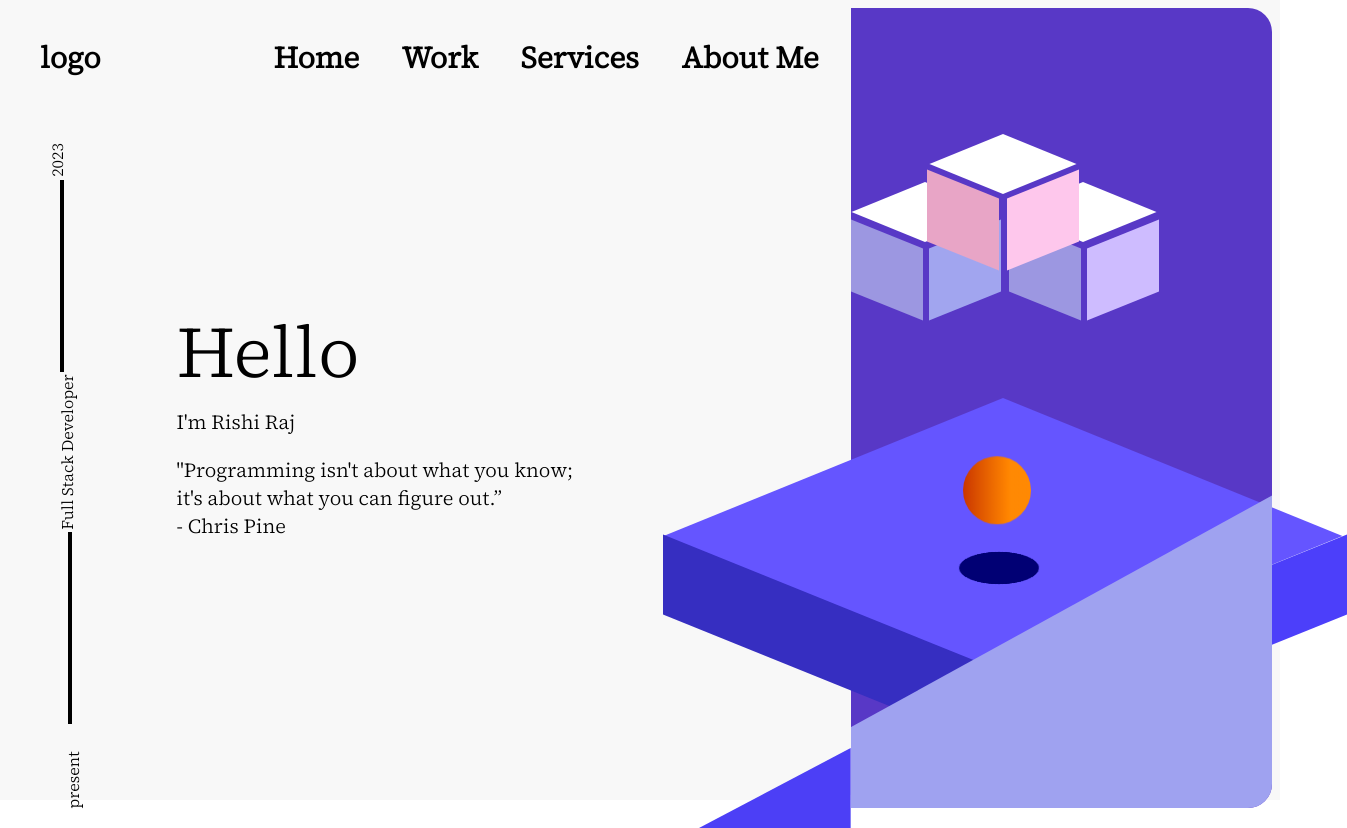
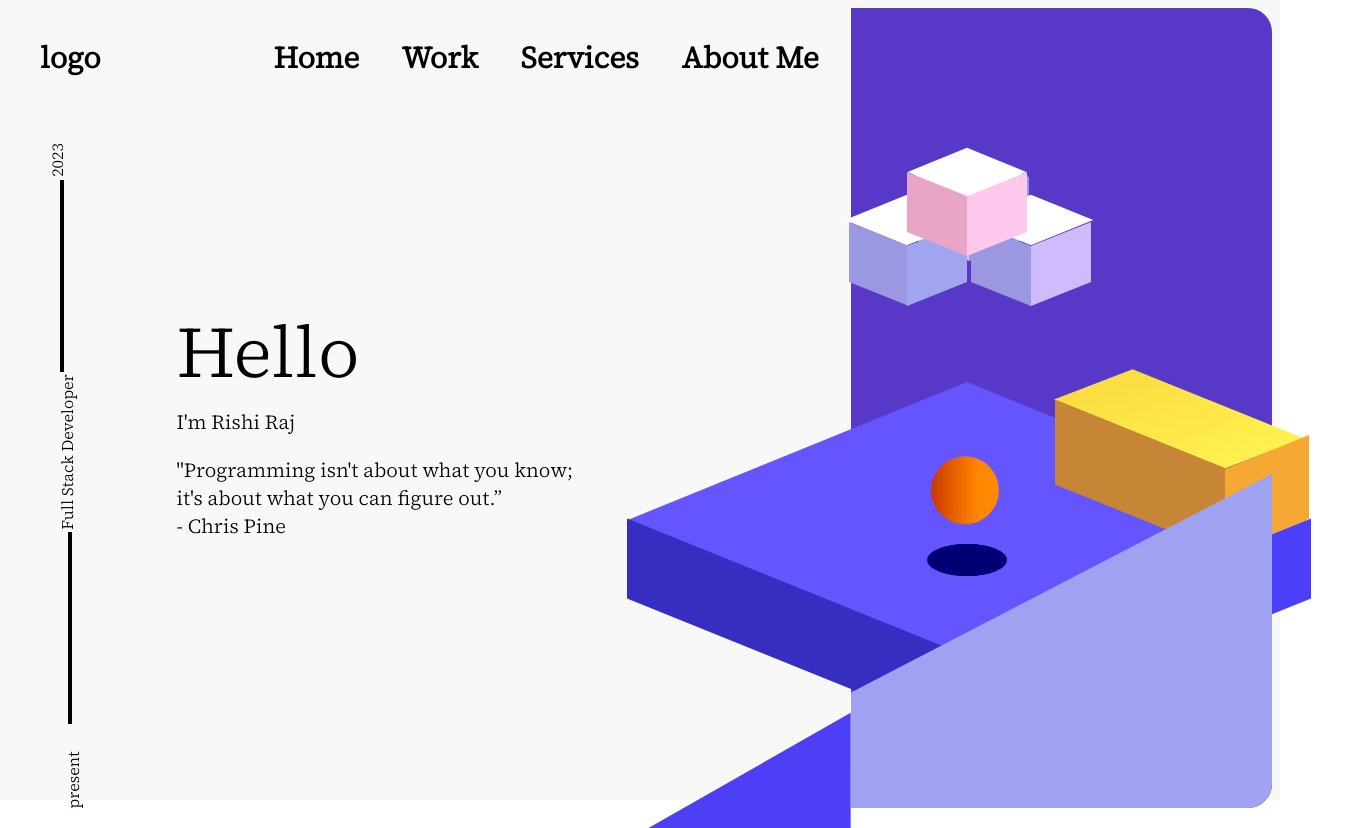
Before and after one commit to rishiraj2603/Portfolio, a React (Vite) app: page / in a window 1280 px wide. Shown: the whole page, 1347 px wide, since content can reach past the window. Built offline with nearby package versions, Linux system fonts and the light colour scheme.

Commit message:
slide one right side content animation done

```diff
--- a/src/components/firstSlide/middleContent/LeftContent.jsx
+++ b/src/components/firstSlide/middleContent/LeftContent.jsx
@@ -24,7 +24,7 @@ const LeftContent = () => {
         </div>
         <div
           style={{ clipPath: "polygon(100% 0, 0% 100%, 100% 100%)" }}
-          className="h-[12.5%] w-[18%] bg-design-blue-block-600 absolute right-0 -bottom-20"
+          className="h-[18%] w-[24%] bg-design-blue-block-600 absolute right-0 -bottom-20"
         ></div>
       </div>
     </div>
--- a/src/components/firstSlide/middleContent/RightContent.jsx
+++ b/src/components/firstSlide/middleContent/RightContent.jsx
@@ -2,37 +2,46 @@ import React from "react";
 
 const RightContent = () => {
   return (
-    <div className="bg-design-purple-bg relative h-screen rounded-r-3xl">
-      <div>
-        <div className=" size-18 absolute top-56.5 bg-design-purple-block-500 skew-y-22"></div>
-        <div className=" size-26 absolute top-38 left-5.5 bg-white  rotate-x-66 rotate-z-45"></div>
-        <div className=" size-18 absolute top-56.5 left-19.5 bg-design-purple-block-300 -skew-y-22"></div>
+    <div className="bg-design-purple-bg relative h-screen rounded-r-3xl z-0">
+      <div className="absolute animate-block-left">
+        <div className=" size-15 absolute top-56.5 left-0 bg-design-purple-block-500 skew-y-22"></div>
+        <div className=" size-22 absolute top-42 left-3.5 bg-white  rotate-x-66 rotate-z-45"></div>
+        <div className=" size-15 absolute top-56.5 left-14.5 bg-design-purple-block-300 -skew-y-22"></div>
       </div>
 
-      <div>
-        <div className=" size-18 absolute top-56.5 left-39.5 bg-design-purple-block-500 skew-y-22"></div>
-        <div className=" size-26 absolute top-38 left-45 bg-white  rotate-x-66 rotate-z-45"></div>
-        <div className=" size-18 absolute top-56.5 left-59 bg-design-purple-block-200 -skew-y-22"></div>
+      <div className="absolute animate-block-right">
+        <div className=" size-15 absolute top-56.5 left-29.5 bg-design-purple-block-500 skew-y-22"></div>
+        <div className=" size-22 absolute top-42 left-33.5 bg-white  rotate-x-66 rotate-z-45"></div>
+        <div className=" size-15 absolute top-56.5 left-44.5 bg-design-purple-block-200 -skew-y-22"></div>
+      </div>
+      <div className="absolute animate-block-top-blue -z-1">
+        <div className=" size-15 absolute top-45.5 left-29.5 bg-design-purple-block-500 -skew-y-22"></div>
+        <div className=" size-21 absolute top-32 left-19 bg-white  rotate-x-66 rotate-z-45"></div>
+        <div className=" size-15 absolute top-45.5 left-14.5 bg-design-purple-block-200 skew-y-22"></div>
       </div>
 
-      <div>
-        <div className=" size-18 absolute top-44 left-39 bg-design-pink-block-600 -skew-y-22"></div>
-        <div className=" size-26 absolute top-26 left-25 bg-white  rotate-x-66 rotate-z-45"></div>
-        <div className=" size-18 absolute top-44 left-19 bg-design-pink-block-800 skew-y-22"></div>
-      </div>
-
-      <div>
-        <div className="size-[30rem] bg-design-blue-block-700 rotate-x-66 rotate-z-45 absolute top-72 -left-22"></div>
-        <div className="h-[5rem] w-[21.5rem] bg-design-blue-block-900 top-149 -left-47 absolute skew-y-22"></div>
-        <div className="h-[5rem] w-[21.5rem] bg-design-blue-block-500 top-149 left-38 absolute -skew-y-22"></div>
+      <div className="absolute animate-block-top-pink">
+        <div className=" size-15 absolute top-46 left-29 bg-design-pink-block-600 -skew-y-22"></div>
+        <div className=" size-21 absolute top-32.5 left-18.5 bg-white  rotate-x-66 rotate-z-45"></div>
+        <div className=" size-15 absolute top-46 left-14 bg-design-pink-block-800 skew-y-22"></div>
       </div>
       <div>
+        <div className="size-[30rem] bg-design-blue-block-700 rotate-x-66 rotate-z-45 absolute top-68 -left-31"></div>
+        <div className="h-[5rem] w-[21.5rem] bg-design-blue-block-900 top-145 -left-56 absolute skew-y-22"></div>
+        <div className="h-[5rem] w-[21.5rem] bg-design-blue-block-500 top-145 left-29 absolute -skew-y-22"></div>
+      </div>
+      <div>
+        <div>
+          <div className=" h-[6.6rem] w-[16rem] absolute top-89.5 left-50 bg-linear-to-r from-design-yellow-block-500 to-design-yellow-block-200 -rotate-y-2 rotate-x-67 rotate-z-48"></div>
+          <div className=" h-[5.3rem] w-[10.7rem] absolute top-106.5 left-51 bg-design-yellow-block-900 skew-y-22"></div>
+          <div className=" size-21 absolute top-111 left-93.5 bg-design-yellow-block-800 -skew-y-22"></div>
+        </div>
         <div
-          style={{ clipPath: "polygon(0 76%, 100% 7%, 100% 100%, 0% 100%)" }}
-          className="bg-design-purple-block-100 h-[42%] w-[100%] rounded-br-3xl absolute bottom-0"
+          style={{ clipPath: "polygon(0 70%, 100% 13%, 100% 100%, 0% 100%)" }}
+          className="bg-design-purple-block-100 h-[48%] w-[100%] rounded-br-3xl absolute bottom-0"
         ></div>
-        <div className="size-20  rounded-full rotate-x-66 rotate-z-45 absolute bg-design-blue-circle-900 top-130 left-27"></div>
-        <div className="size-17  rounded-full bg-linear-to-l from-orange-400 from-30% to-orange-700 absolute top-115 left-28 animate-up"></div>
+        <div className="size-20  rounded-full rotate-x-66 rotate-z-45 absolute bg-design-blue-circle-900 top-128 left-19"></div>
+        <div className="size-17  rounded-full bg-linear-to-l from-orange-400 from-30% to-orange-700 absolute top-115 left-20 animate-up"></div>
       </div>
     </div>
   );
--- a/src/index.css
+++ b/src/index.css
@@ -9,7 +9,10 @@
 --color-design-purple-block-500:oklch(0.7093 0.107 286.42);
 --color-design-purple-block-200:oklch(0.8333 0.094268 296.6288);
 --color-design-purple-block-100:oklch(0.7401 0.1122 281.59);
---color-design-yellow-block:oklch(0.9409 0.1755 104.76);
+--color-design-yellow-block-200:oklch(0.9409 0.1755 104.76);
+--color-design-yellow-block-500:oklch(0.897 0.1669 97.81);
+--color-design-yellow-block-900:oklch(0.672 0.1231 68.15);
+--color-design-yellow-block-800:oklch(0.7893 0.1528 71.86);
 --color-design-blue-block-900:oklch(0.4254 0.2165 274.47);
 --color-design-blue-block-700:oklch(0.5708 0.2409 279.76);
 --color-design-blue-block-500:oklch(0.5194 0.2618 275.31);
@@ -17,7 +20,10 @@
 --color-design-blue-circle-900:oklch(0.2531 0.1747 264.43);
 --color-firstSlide: oklch(0.9791 0 0);
 --animate-up: up 5s ease-in-out infinite;
---animate-block: block 5s ease-in-out infinite;
+--animate-block-left: block_left 5s ease-in-out infinite;
+--animate-block-right: block_right 5s ease-in-out infinite;
+--animate-block-top-pink: block_top_pink 5s ease-in-out infinite;
+--animate-block-top-blue: block_top_blue 5s ease-in-out infinite;
   @keyframes up {
      0%{
         transform: translateY(0%);
@@ -27,4 +33,51 @@
         transform: translateY(-230%);
     }
   }
+    @keyframes block_left {
+     0%{
+        left:0px;
+
+        }
+    50%{
+        left:-25px
+    }
+    100%{
+        left:0px
+    }
+  }
+  @keyframes block_right {
+     0%{
+        left:0px;
+
+        }
+    50%{
+        left:25px
+    }
+    100%{
+        left:0px
+    }
+  }
+
+   @keyframes block_top_pink {
+     0%{
+        top:0px;
+        }
+    50%{
+        top:-105px
+    }
+    100%{
+        top:0px
+    }
+  }
+  @keyframes block_top_blue {
+     0%{
+        top:0px;
+        }
+    50%{
+        top:-10px
+    }
+    100%{
+        top:0px
+    }
+  }
 }
```
